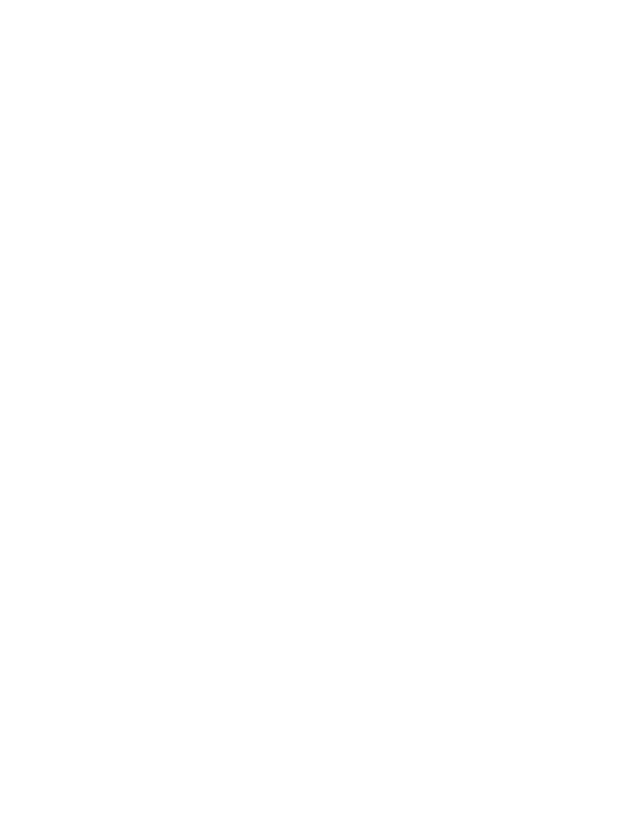
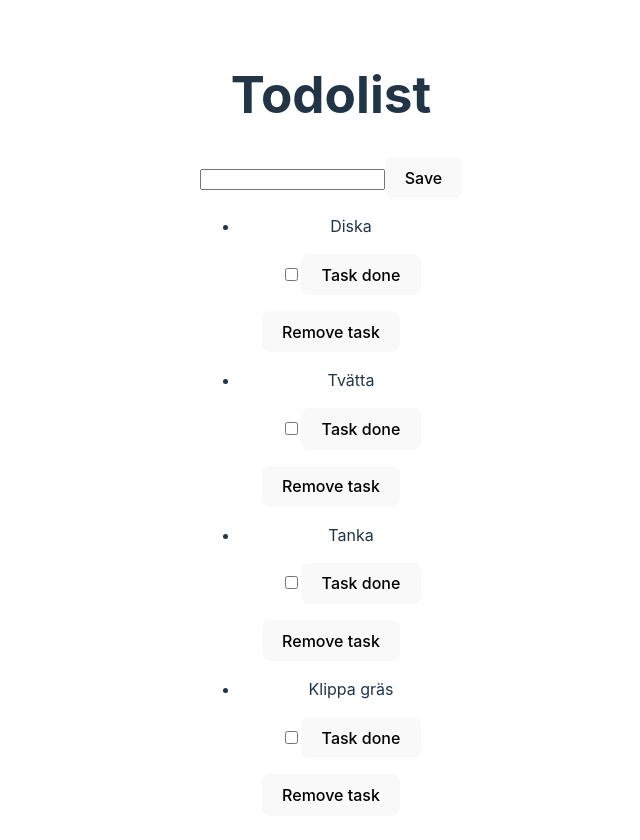
Before and after one commit to SophiaKornilia/the-todos-SophiaKornelia, a React (Vite) app: page / in a window 1280 px wide. Shown: the top 840 px of the page, without its empty margins (309-949 px from the left). Before the commit the page ends 800 px from the top, so only its background shows below. Built offline with nearby package versions, Linux system fonts and the light colour scheme.

Commit message:
created more components

```diff
--- a/src/App.tsx
+++ b/src/App.tsx
@@ -1,11 +1,13 @@
 
 import './App.css'
+// import { TaskPresentation } from './components/TaskPresentation'
+import { TodoApp } from './components/TodoApp'
 
 function App() {
 
   return (
     <>
-
+       <TodoApp />
     </>
   )
 }
--- /dev/null
+++ b/src/components/AddTask.tsx
@@ -0,0 +1,23 @@
+import { ChangeEvent, useState } from "react";
+
+interface IAddTaskProps {
+    addTask: (theNewTask: string) => void;
+}
+
+export const AddTask = (props: IAddTaskProps) => {
+    const [newTaskName, setNewTaskName] = useState("");
+
+        const handleClick = () => {
+            props.addTask(newTaskName);
+        }
+
+        const handleChange = (e: ChangeEvent<HTMLInputElement>) => {
+            setNewTaskName(e.target.value)
+        }
+    return (
+        <>
+        <input type="text" value={newTaskName} onChange={handleChange} />
+        <button onClick={handleClick}>Save</button>
+            </>
+    )
+}
--- /dev/null
+++ b/src/components/RemoveTask.tsx
@@ -0,0 +1,16 @@
+interface IRemoveTask {
+    removeATask: (taskName:string) => void;
+}
+
+export const RemoveTask = (props: IRemoveTask) => {
+    const handleRemove = () => {
+        props.removeATask(""); //Är det ett okej sätt att göra det på?
+
+    }
+
+    return (
+        <>
+           <button onClick={handleRemove}>Remove task</button>
+        </>
+    )
+}
--- /dev/null
+++ b/src/components/TaskPresentation.tsx
@@ -0,0 +1,26 @@
+import { Task } from "../models/Task"
+
+//SHowBeer i Sebastians förslag.
+interface ITaskPresentationProps {
+    oneTask: Task; // här vill jag ha en task med datatypen task
+    doTask: (key: string) => void; //här vill jag skicka taskdone funktionen vilket har void som datatyp
+}
+
+export const TaskPresentation = (props: ITaskPresentationProps) => {
+   const handleDoneClick = () =>{
+    props.doTask(props.oneTask.taskName);
+   }
+
+
+    return (
+       <div>
+            <ul>
+                <li>
+                    <p>{props.oneTask.taskName}</p>
+                    <input type="checkbox" checked={props.oneTask.isDone}/>
+                    <button onClick={handleDoneClick}>Task done</button>
+                </li>
+            </ul>
+       </div>
+    )
+}
--- /dev/null
+++ b/src/components/TodoApp.tsx
@@ -0,0 +1,47 @@
+import { useState } from "react";
+import { TaskPresentation } from "./TaskPresentation";
+import { Task } from "../models/Task";
+import { AddTask } from "./AddTask";
+import { RemoveTask } from "./RemoveTask";
+
+export const TodoApp = () => {
+    const [tasks, setTasks] = useState<Task[]>([
+        new Task("Diska", false),
+        new Task("Tvätta", false),
+        new Task("Tanka", false),
+        new Task("Klippa gräs", false)]);
+
+        const addANewTask = (theNewTask: string) => {
+            setTasks([...tasks, new Task(theNewTask, false)]);
+        }
+
+        const removeTask = (taskName:string) => {
+            setTasks(tasks.filter((task) => task.taskName !== taskName));
+        }
+
+
+
+    const taskDone = (task: string) => {
+        //denna funktionen ska ändra checkboxen till checked eller unchecked.
+        setTasks(
+            tasks.map((aTask) => {
+                if (aTask.taskName === task) {
+                    return { ...aTask, isDone: !aTask.isDone}
+                } else {
+                    return aTask;
+                }
+            }));
+    }
+
+    return <>
+        <h1>Todolist</h1>
+       <AddTask addTask={addANewTask}/>
+        {tasks.map((aTask) => { // skickar in ett Task objekt som jag döpt variabeln till aTask
+            return ( <>
+            <TaskPresentation oneTask={aTask} doTask={taskDone} key={aTask.taskName} />
+            <RemoveTask removeATask={() => removeTask(aTask.taskName)}/>
+            </>
+            )
+        })}
+    </>
+}
--- /dev/null
+++ b/src/models/Task.ts
@@ -0,0 +1,6 @@
+export class Task {
+    constructor (
+        public taskName: string,
+        public isDone: boolean,
+    ) {}
+}
```
